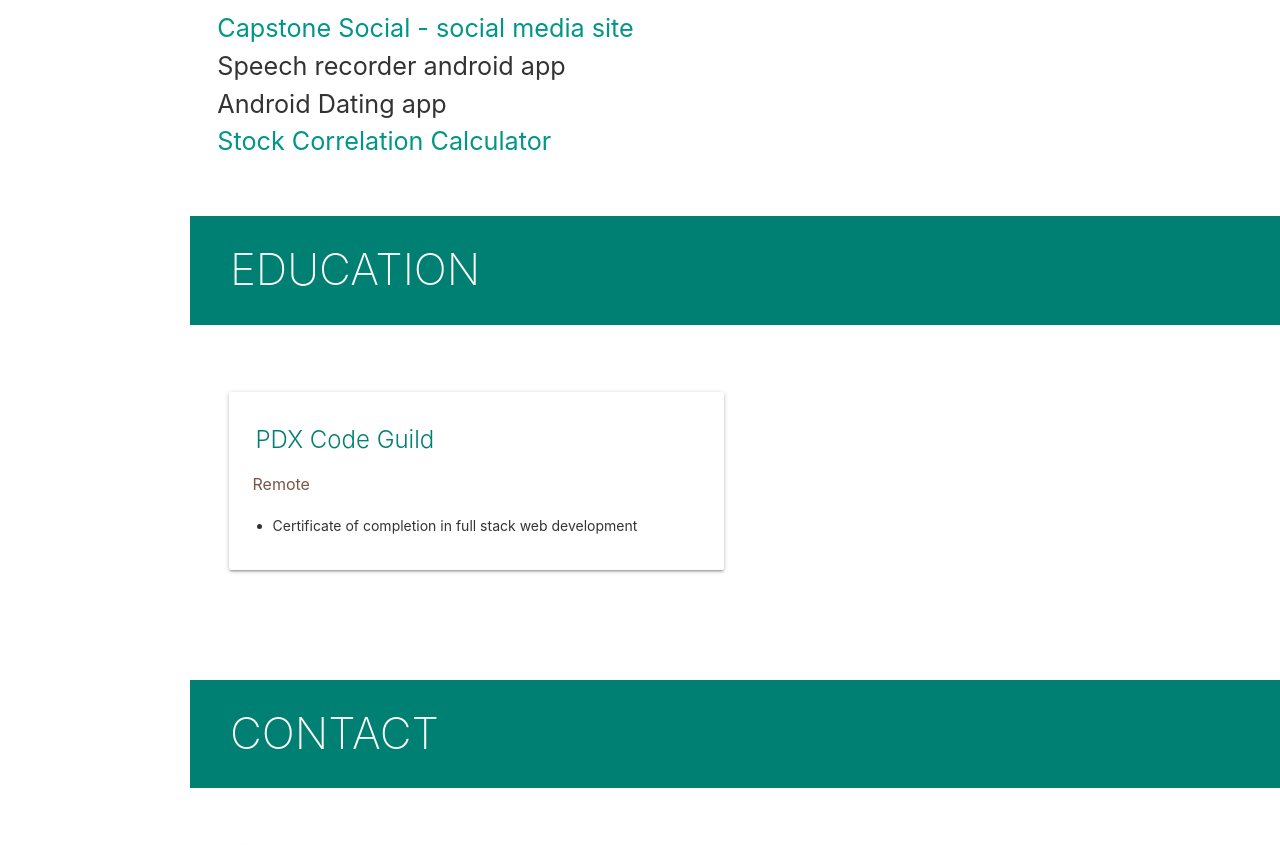
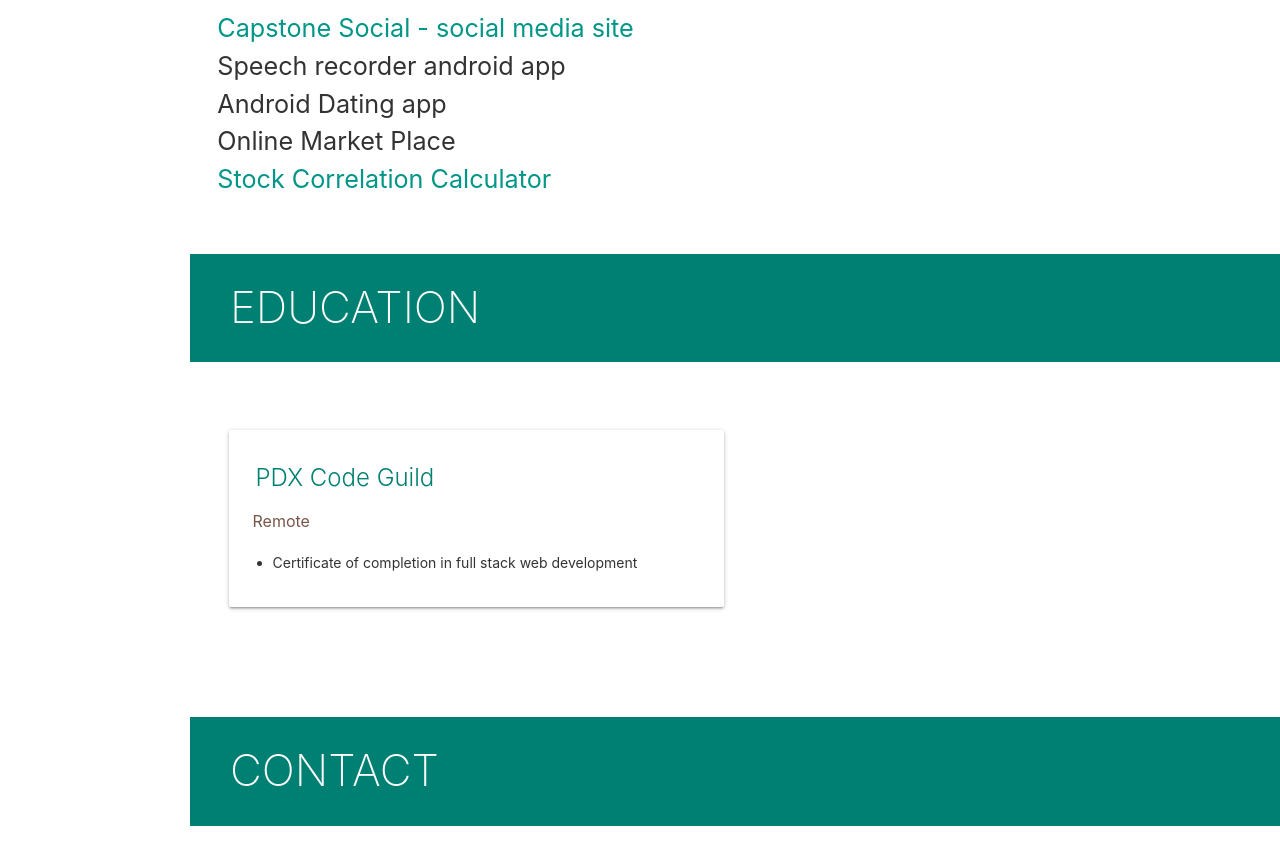
Before and after one commit to githubaccount11/githubaccount11.github.io, a plain HTML site: page index.html in a window 1280 px wide. Shown: the part 2520-3365 px from the top of the page. Drawn offline with nearby package versions, Linux system fonts and the light colour scheme.

Commit message:
added market place

```diff
--- a/index.html
+++ b/index.html
@@ -179,6 +179,7 @@
                     <li><a href="https://github.com/githubaccount11/Social-Capstone">Capstone Social - social media site</a></li>
                     <li>Speech recorder android app</li>
                     <li>Android Dating app</li>
+                    <li>Online Market Place</li>
                     <li><a href="https://github.com/githubaccount11/correlation_calculator">Stock Correlation Calculator</a></li>
                 </ul>
             </div>
```
